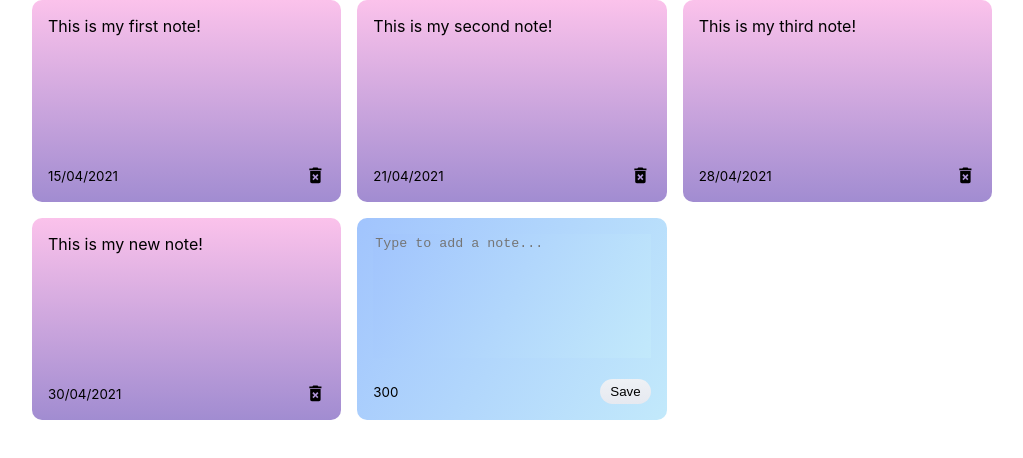
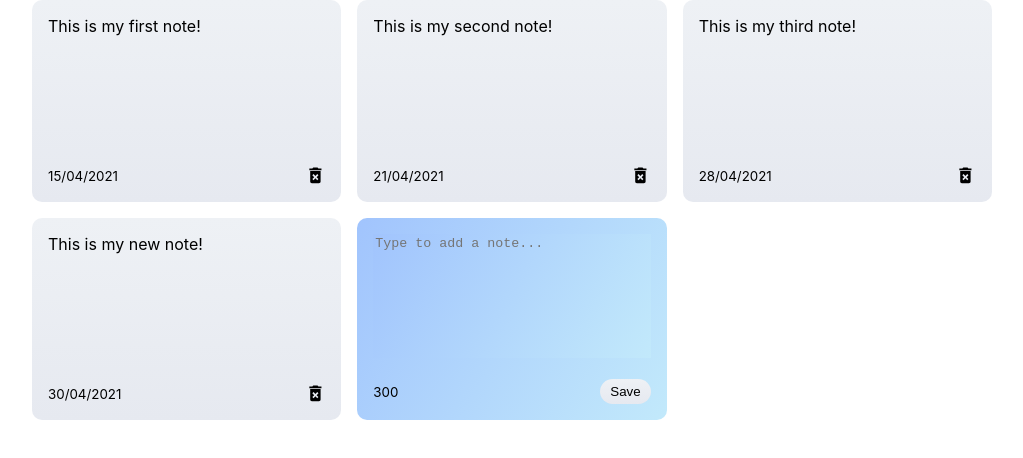
Before and after one commit to peksinsara/notes, a React (Create React App) app: page / in a window 1280 px wide. Shown: the top 458 px of the page, without its empty margins (128-1151 px from the left). Built offline with nearby package versions, Linux system fonts and the light colour scheme.

Commit message:
delete icon

```diff
--- a/src/App.js
+++ b/src/App.js
@@ -1,30 +1,29 @@
 import React, { useState } from "react";
 import { nanoid } from "nanoid";
 import NotesList from "./NotesList";
-import AddNote from "./components/AddNote/AddNote";
 
 function App() {
   /*passing an array to each element */
   const [notes, setNotes] = useState([
     {
       id: nanoid(),
-			text: 'This is my first note!',
-			date: '15/04/2021',
+      text: "This is my first note!",
+      date: "15/04/2021",
     },
     {
       id: nanoid(),
-			text: 'This is my second note!',
-			date: '21/04/2021',
+      text: "This is my second note!",
+      date: "21/04/2021",
     },
     {
       id: nanoid(),
-			text: 'This is my third note!',
-			date: '28/04/2021',
+      text: "This is my third note!",
+      date: "28/04/2021",
     },
     {
       id: nanoid(),
-			text: 'This is my new note!',
-			date: '30/04/2021',
+      text: "This is my new note!",
+      date: "30/04/2021",
     },
   ]);
 
@@ -40,9 +39,15 @@ function App() {
     setNotes(newNotes);
   };
 
+  /*deleting a note*/
+  const deleteNote = (id) => {
+    const newNotes = notes.filter((note) => note.id !== id);
+    setNotes(newNotes);
+  };
+
   return (
     <div className="app">
-      <NotesList notes={notes} handleAddNote={addNote} />
+      <NotesList notes={notes} handleAddNote={addNote} handleDeleteNote={ deleteNote}/>
     </div>
   );
 }
--- a/src/NotesList.js
+++ b/src/NotesList.js
@@ -3,12 +3,12 @@ import AddNote from "./components/AddNote/AddNote";
 import NotesSingle from "./components/NotesSingle";
 import "./NotesList.css";
 
-function NotesList({ notes, handleAddNote }) {
+function NotesList({ notes, handleAddNote, handleDeleteNote }) {
   return (
     <div className="notes-page">
       {/*for each component render the note */}
       {notes.map((notes) => (
-        <NotesSingle id={notes.id} text={notes.text} date={notes.date} />
+        <NotesSingle id={notes.id} text={notes.text} date={notes.date} handleDeleteNote={ handleDeleteNote}/>
       ))}
       <AddNote handleAddNote={handleAddNote} />
     </div>
--- a/src/components/AddNote/AddNote.js
+++ b/src/components/AddNote/AddNote.js
@@ -7,7 +7,11 @@ function AddNote({ handleAddNote }) {
   const characterLimit = 300;
 
   const handleChange = (event) => {
-    setNoteText(event.target.value);
+    if (characterLimit - event.target.value.length >= 0) {
+      setNoteText(event.target.value);
+    } else {
+      alert("Over limit !");
+    }
   };
 
   const handleContent = () => {
@@ -30,9 +34,9 @@ function AddNote({ handleAddNote }) {
         onChange={handleChange}
         value={noteText}
       ></textarea>
-          <div className="note-footer">
-              {/*remaining characters*/}
-              <small>{ characterLimit-noteText.length}</small>
+      <div className="note-footer">
+        {/*remaining characters*/}
+        <small>{characterLimit - noteText.length}</small>
         <button className="btn-save" onClick={handleContent}>
           Save
         </button>
--- a/src/components/NotesSingle.css
+++ b/src/components/NotesSingle.css
@@ -1,11 +1,11 @@
 .notes-single{
-    background-image: linear-gradient(to top, #a18cd1 0%, #fbc2eb 100%);
-    border-radius:10px;
+    background-image: linear-gradient(to top, #e6e9f0 0%, #eef1f5 100%);    border-radius:10px;
     padding:1rem;
     min-height:170px;
     display: flex;
     flex-direction: column;
     justify-content: space-between;
+    white-space: pre-wrap;
 }
 .notes-footer{
     display: flex;
@@ -13,3 +13,6 @@
     justify-content: space-between;
     align-items: center;
 }
+.delete-icon:hover{
+    color: red;
+}
--- a/src/components/NotesSingle.js
+++ b/src/components/NotesSingle.js
@@ -2,13 +2,13 @@ import React from "react";
 import { MdDeleteForever } from "react-icons/md";
 import "./NotesSingle.css";
 
-function NotesSingle({ id, text, date }) {
+function NotesSingle({ id, text, date, handleDeleteNote }) {
   return (
     <div className="notes-single">
       <span>{text}</span>
       <div className="notes-footer">
         <small>{date}</small>
-        <MdDeleteForever className="delete-icon" size="1.3em" />
+              <MdDeleteForever onClick={ ()=>handleDeleteNote(id)} className="delete-icon" size="1.3em" />
       </div>
     </div>
   );
```
Lines whose indentation alone changed are shown as unchanged.
